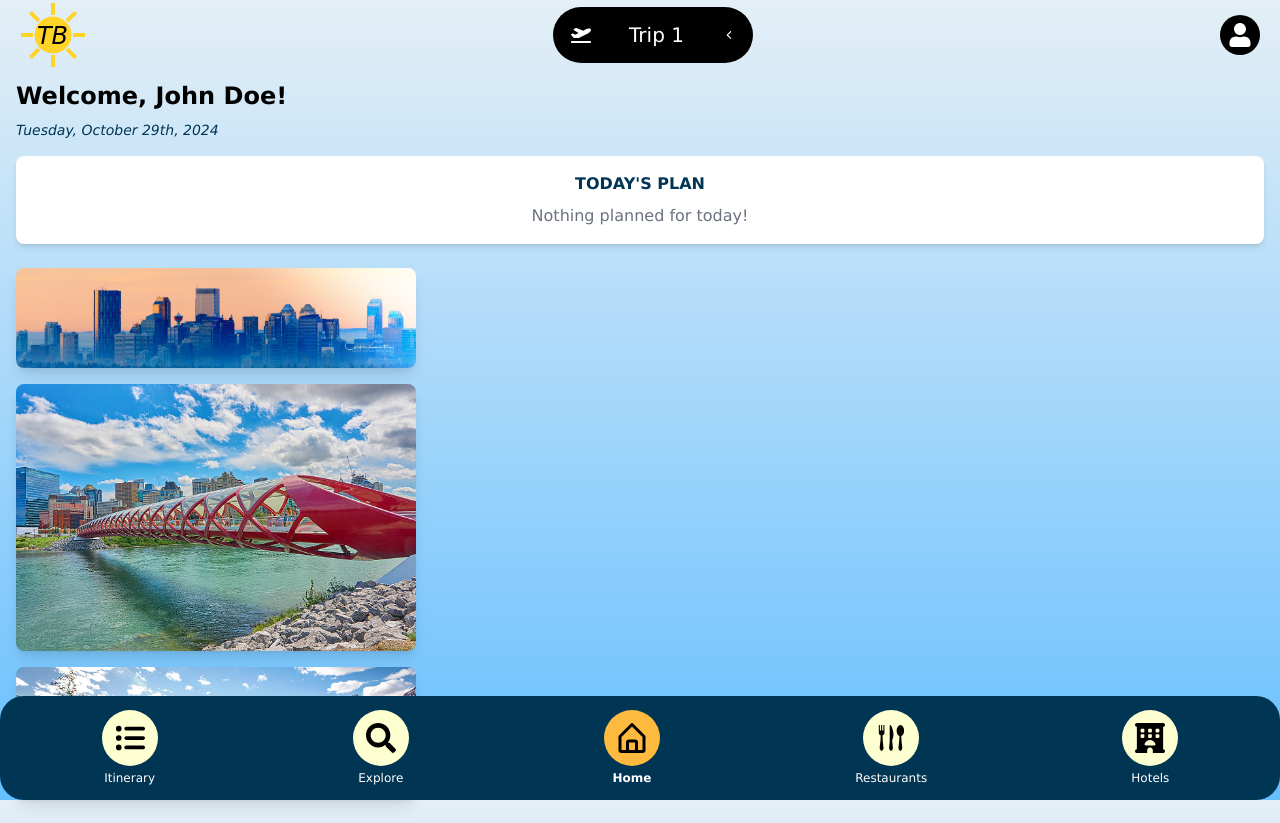
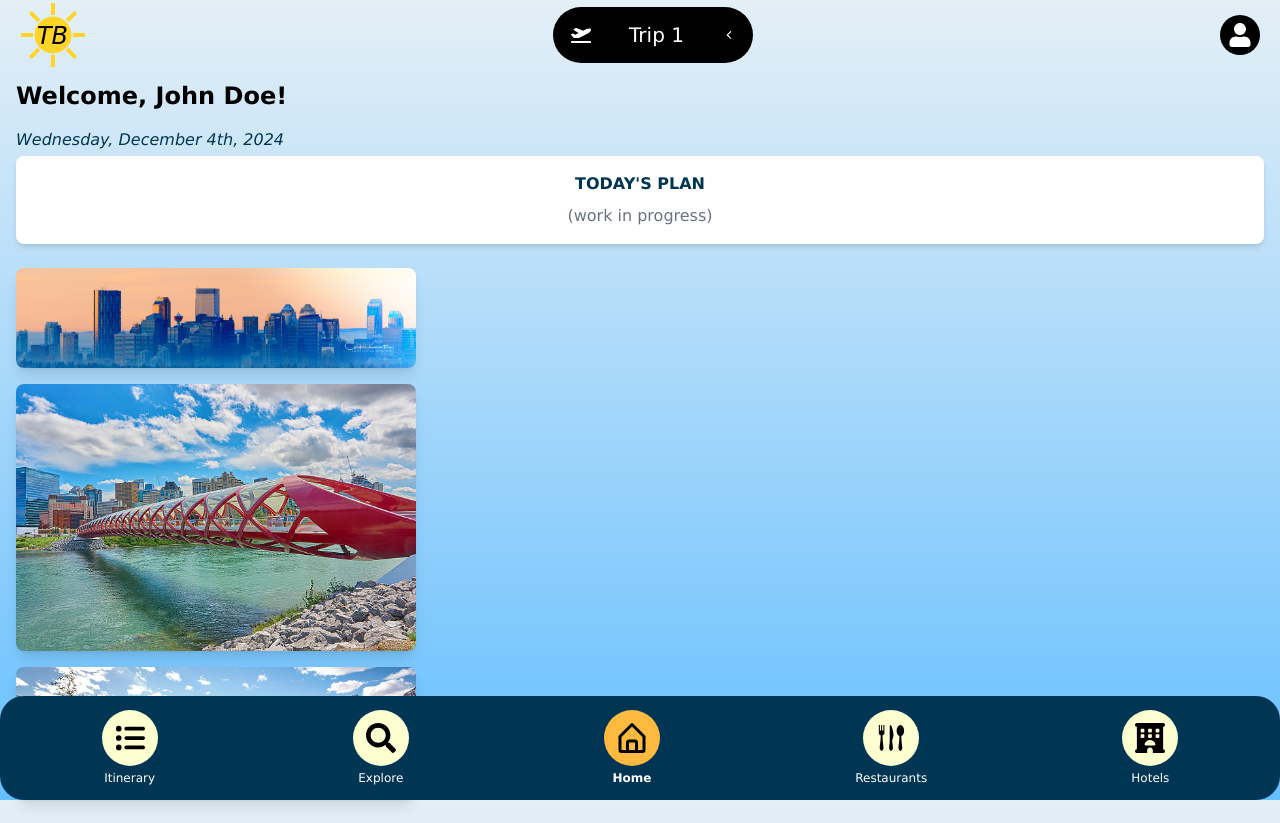
Before and after one commit to KhushiChoksi/CPSC481_T8G2, a Next.js app in the folder travel-app/: page /home in a window 1280 px wide. Built offline with nearby package versions, Linux system fonts and the light colour scheme.

Commit message:
Dynamically display date and show stub.

```diff
--- a/travel-app/src/app/home/page.tsx
+++ b/travel-app/src/app/home/page.tsx
@@ -14,6 +14,31 @@ export default function HomePage() {
     return text.length > 30 ? `${text.slice(0, 27)}...` : text;
   };
 
+  // ------- (START) Used ChatGPT for these functions
+  const getOrdinalSuffix = (day: number) => {
+    if (day > 3 && day < 21) return 'th'; // For days 4-20, we use 'th'
+    switch (day % 10) {
+      case 1: return 'st';
+      case 2: return 'nd';
+      case 3: return 'rd';
+      default: return 'th';
+    }
+  };
+  const formatDate = () => {
+    const today = new Date();
+    const options: Intl.DateTimeFormatOptions = {
+      weekday: 'long', // long format for weekday
+      month: 'long', // long format for month
+      day: 'numeric', // numeric for day
+      year: 'numeric' // numeric for year
+    };
+    const formattedDate = today.toLocaleDateString('en-US', options); // Format like "Tuesday, October 29, 2024"
+    const day = today.getDate();
+    const ordinal = getOrdinalSuffix(day);
+    return formattedDate.replace(day.toString(), `${day}${ordinal}`); // Append the correct ordinal suffix
+  };
+  // ------- (END)
+
   return (
     <div className="flex flex-col items-center min-h-screen text-darkblue">
       <Topbar/>
@@ -24,14 +49,14 @@ export default function HomePage() {
         </h1>
 
         {/* Date Section */}
-
-        <p className="text-sm text-navy-800 italic mb-4">Tuesday, October 29th, 2024</p> {/* Dynamically add date based on today's Date */}
+        <p className="text-md text-navy-800 italic mb-1 mt-2">
+          {formatDate()}
+          </p>
 
         {/* Todays plan */}
-
         <div className="w-full bg-white shadow-md rounded-lg p-4 text-center mb-6">
           <h2 className="font-bold mb-2">TODAY&apos;S PLAN</h2>
-          <p className="text-gray-500">Nothing planned for today!</p>
+          <p className="text-gray-500">(work in progress)</p>
         </div>
 
         {/* images section */}
```
